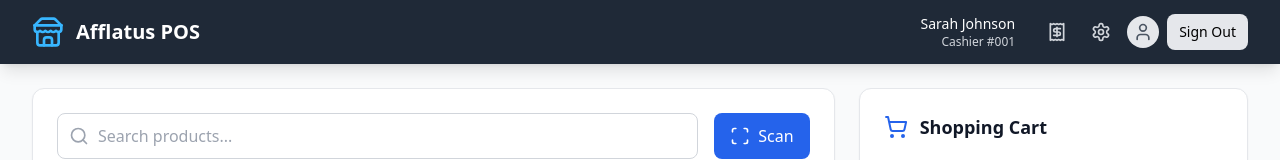
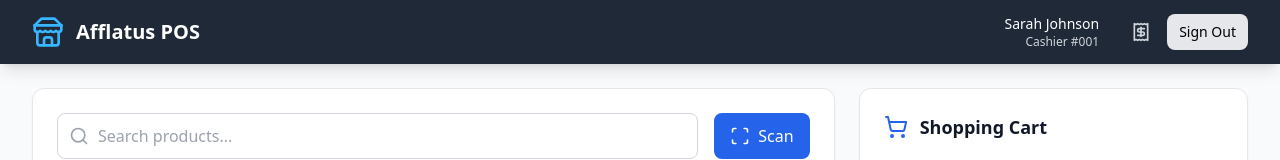
Before and after one commit to jovcyy/POS-System-Cashier, a React (Vite) app: page / in a window 1280 px wide. Shown: the top 160 px of the page. Built offline with nearby package versions, Linux system fonts and the light colour scheme.

Commit message:
Header update

```diff
--- a/src/components/Header.tsx
+++ b/src/components/Header.tsx
@@ -1,5 +1,5 @@
 import React from 'react';
-import { Store, User, Settings, Receipt } from 'lucide-react';
+import { Store, Receipt } from 'lucide-react';
 
 interface HeaderProps {
   onTransactionHistoryClick: () => void;
@@ -29,12 +29,7 @@ export const Header: React.FC<HeaderProps> = ({ onTransactionHistoryClick }) =>
               >
                 <Receipt className="w-5 h-5" />
               </button>
-              <button className="p-2 text-gray-300 hover:text-white transition-colors" title="Settings">
-                <Settings className="w-5 h-5" />
-              </button>
-              <div className="w-8 h-8 bg-gray-200 rounded-full flex items-center justify-center">
-                <User className="w-5 h-5 text-gray-600" />
-              </div>
+
               <button
                 className="flex items-center space-x-2 px-3 py-2 rounded-lg bg-[#E5E7EB] hover:bg-red-700 transition-colors"
               >
```
